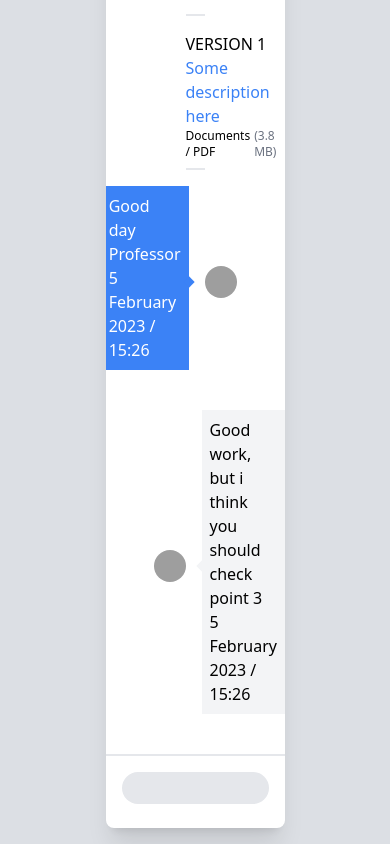
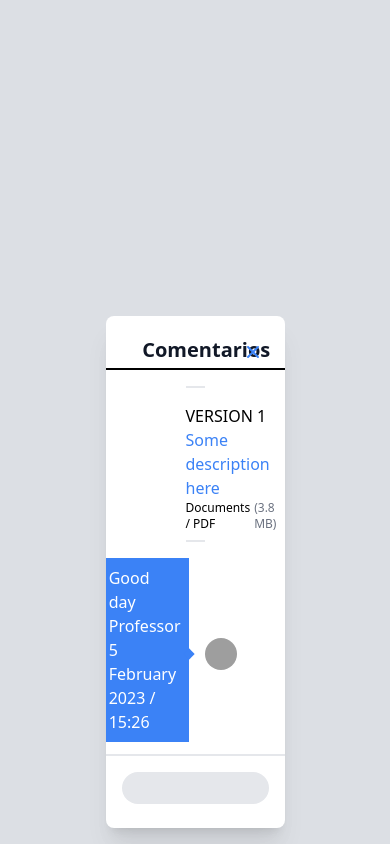
Before and after one commit to codebuggg/isEazy, a Vue app: page / in a window 390 px wide. Built offline with nearby package versions, Linux system fonts and the light colour scheme; grey boxes are pictures that could not be loaded.

Commit message:
adding fixed height with scroll feature

```diff
--- a/src/components/ChatModal.vue
+++ b/src/components/ChatModal.vue
@@ -54,7 +54,7 @@ export default {
   <div class="relative z-10" aria-labelledby="modal-title" role="dialog" aria-modal="true">
     <div class="fixed inset-0 bg-gray-300 bg-opacity-75 transition-opacity"></div>
 
-      <div class="fixed inset-0 z-10 overflow-y-auto">
+      <div class="fixed inset-0 z-10">
         <div class="flex min-h-full items-end justify-center p-4 text-center sm:items-center sm:p-0">
           <!--
             Modal panel, show/hide based on modal state.
@@ -66,7 +66,7 @@ export default {
               From: "opacity-100 translate-y-0 sm:scale-100"
               To: "opacity-0 translate-y-4 sm:translate-y-0 sm:scale-95"
           -->
-          <div class="relative transform overflow-hidden rounded-lg bg-white  pt-5 pb-4 text-left shadow-xl transition-all sm:my-8 h-full w-1/2 max-w-4xl md:h-auto ">
+          <div class="relative transform rounded-lg bg-white  pt-5 pb-4 text-left shadow-xl transition-all sm:my-8 h-full w-1/2 max-w-4xl md:h-auto ">
             <!-- Modal header -->
             <div class="flex item-center border-b-2 border-black  rounded-t w-full px-4">
               <div class="grow"></div>
@@ -78,10 +78,13 @@ export default {
               </div>
             </div>
             <!-- End Modal header-->
-            <div v-for="(message, index) in messagesStore.messages" class="flex-1 px-12 py-4 overflow-y-auto">
+            <div class="overflow-y-auto max-h-96">
+              <div v-for="(message, index) in messagesStore.messages" class="flex-1 px-12 py-4 overflow-y-auto">
               <Sender :message="message" v-if="message.userId === loggedInUserId " />
               <Receiver :message="message" v-else/>
             </div>
+            </div>
+
 
             <div class="border-t-2 border-gray-200 px-4 pt-4 mb-2 sm:mb-0">
               <div class=" flex w-full">
```
